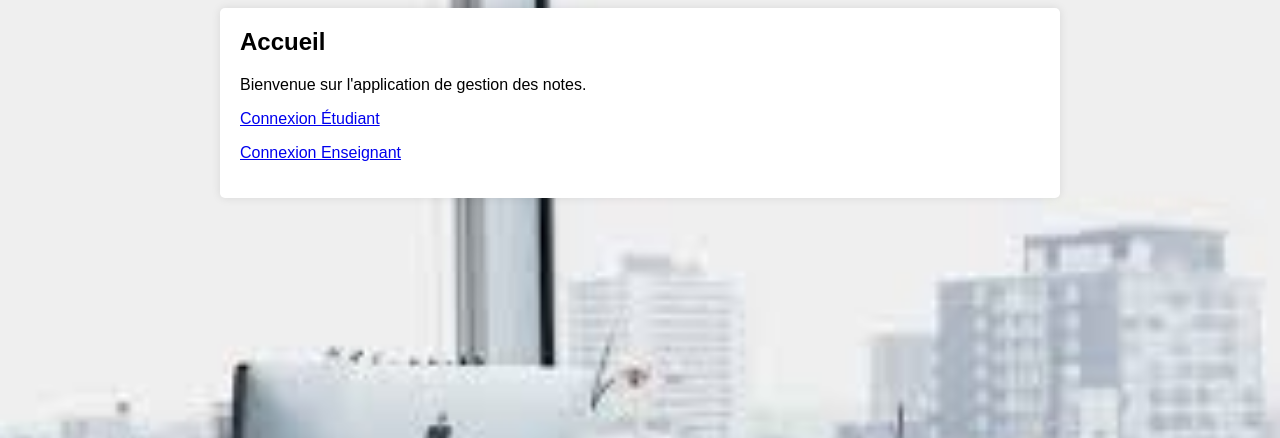
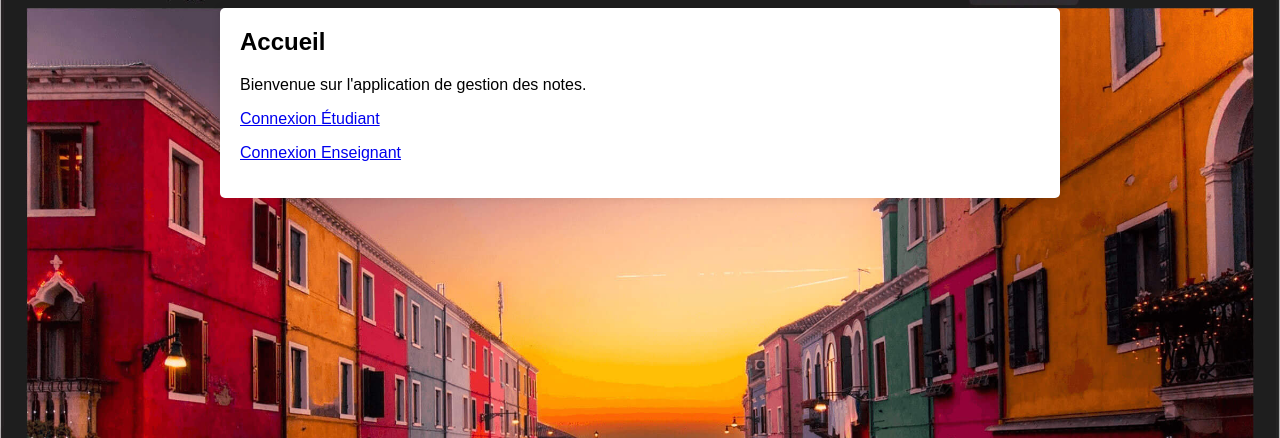
Before and after one commit to Barthflayers/BarthEvouna, a PHP site: page /index.php in a window 1280 px wide. Shown: the top 438 px of the page. Run offline with PHP 8.4, Linux system fonts and the light colour scheme.

Commit message:
Add files via upload

```diff
--- a/style.css
+++ b/style.css
@@ -2,12 +2,13 @@
 
 body {
     font-family: Arial, sans-serif;
-    background-image: url('images.jpeg');
+    background-image: url('jpg_44-2.jpg');
     background-position: center;
     background-repeat: no-repeat;
     background-size: cover;
     background-attachment: fixed;
 }
+
 
 .container {
     max-width: 800px;
```
Also changed, not shown: image3.jpeg (added), image4.jpeg (added), jpeg-home.jpg (added), jpg_44-2.jpg (added).
